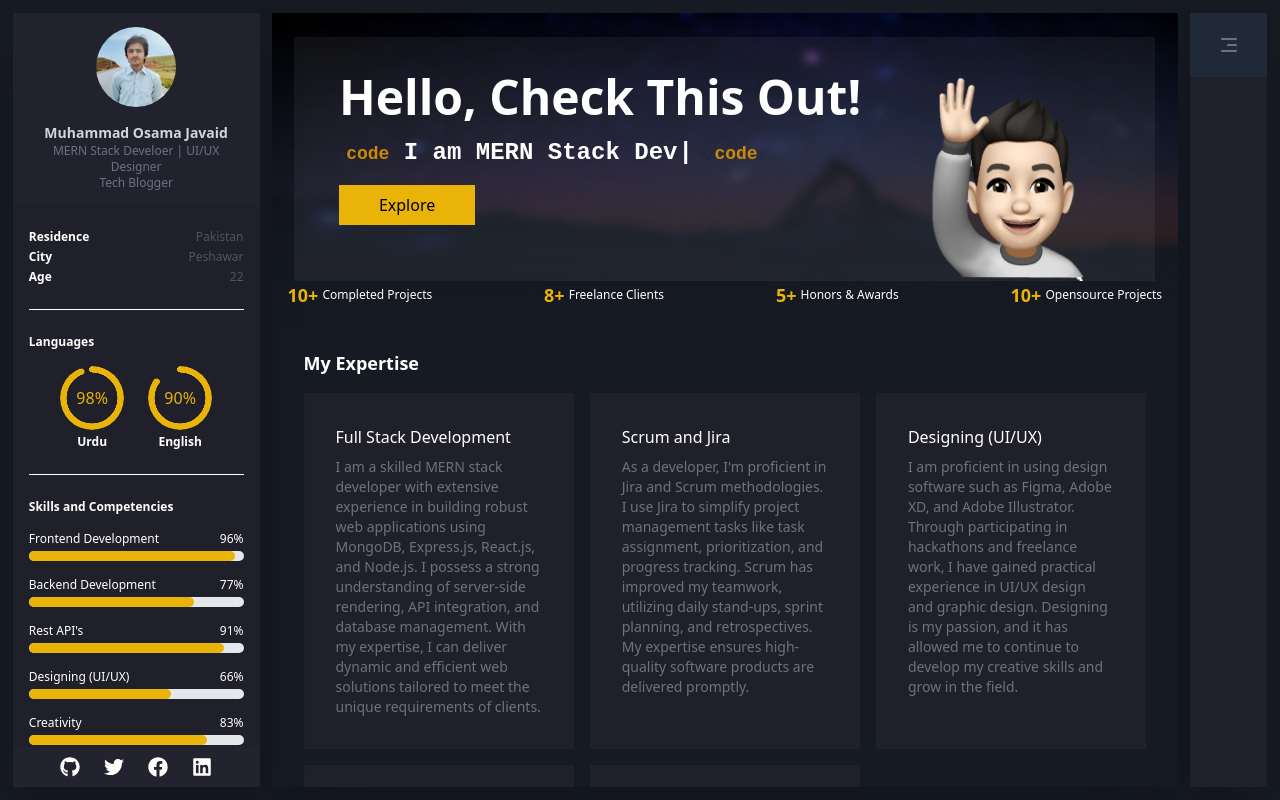
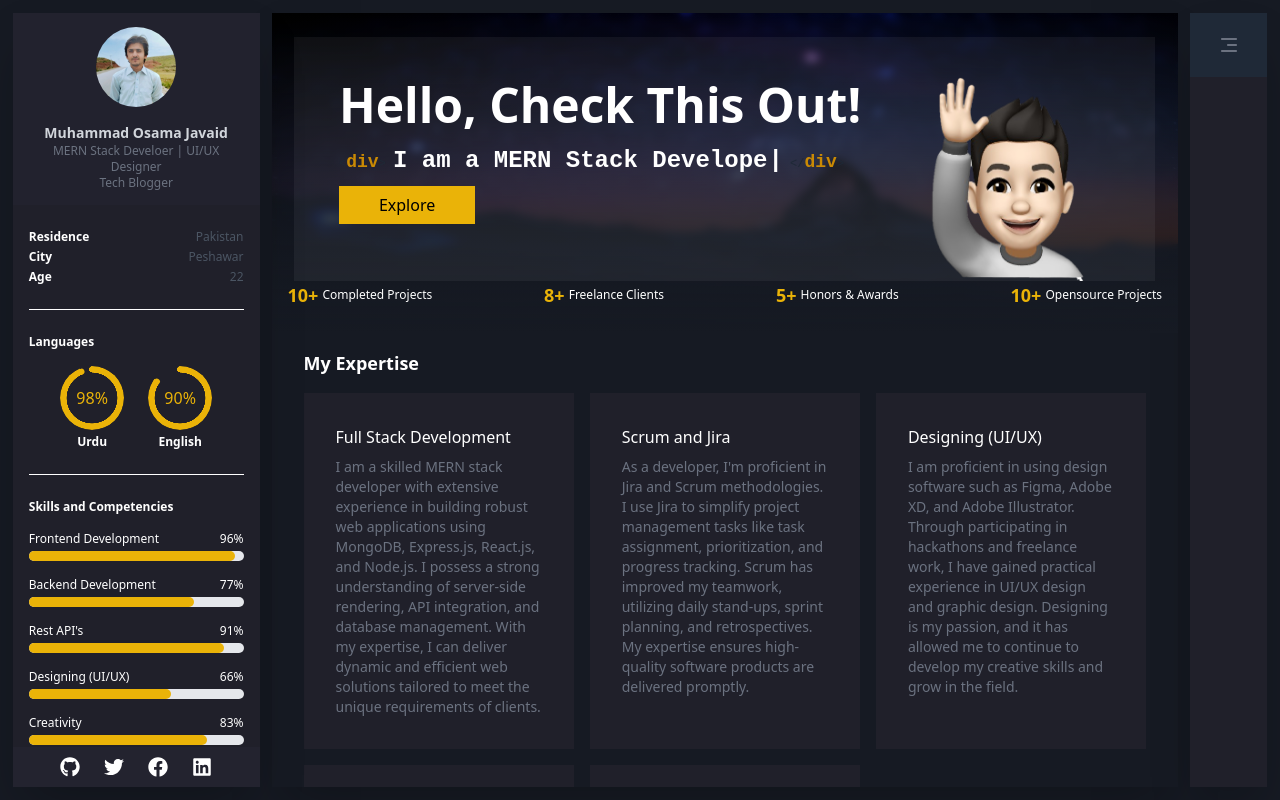
Before and after one commit to osamajavaid/portfolio, a Next.js app: page / in a window 1280 px wide. Built offline with nearby package versions, Linux system fonts and the light colour scheme.

Commit message:
scroll added on explore btn

```diff
--- a/components/Common/Intro/Download.jsx
+++ b/components/Common/Intro/Download.jsx
@@ -1,7 +1,7 @@
 const Download = ({ icon }) => {
     return (
         <>
-            <div className="flex flex-row text-gray-500 items-center gap-x-4 py-8 pt-4">
+            <div id="scroll-intro" className="flex flex-row text-gray-500 items-center gap-x-4 py-8 pt-4">
                 <span className="text-white">Download Resume</span>
                 <span>{icon}</span>
             </div>
--- a/components/HomeComponents/Banner.jsx
+++ b/components/HomeComponents/Banner.jsx
@@ -13,22 +13,22 @@ const Banner = () => {
                             </div>
                             <div className="">
                                 <div className=" py-4 pb-4 text-xs h-20 lg:h-auto" style={{ fontFamily: 'monospace' }}>
-                                    <span>{"<"}<span className="text-yellow-600 sm:text-base xl:text-lg font-bold">code</span>
+                                    <span>{"<"}<span className="text-yellow-600 sm:text-base xl:text-lg font-bold">div</span>
                                         {">"} <span className="text-white sm:text-xl xl:text-2xl font-bold"> I am  <span className="inline-block">
                                             <Typewriter
                                                 options={{
                                                     strings:
-                                                        ['MERN Stack Developer',
-                                                            'UI/UX Designer'],
+                                                        ['a MERN Stack Developer',
+                                                            'a NexJs Developer'],
                                                     autoStart: true,
                                                     loop: true,
                                                 }}
                                             />
                                         </span>
-                                        </span> {"</"}<span className="text-yellow-600 sm:text-base xl:text-lg font-bold">code</span>{">"} </span>
+                                        </span> {"</"}<span className="text-yellow-600 sm:text-base xl:text-lg font-bold">div</span>{">"} </span>
                                 </div>
                             </div>
-                            <button className="py-2 px-10 bg-yellow-500 text-black">Explore</button>
+                            <a href='#scroll-intro' className="py-2 px-10 bg-yellow-500 text-black">Explore</a>
                         </div>
                         <div className="w-48 h-52 relative hidden md:block">
                             <img className='absolute top-7 w-full h-full' src="images/emoji.png" alt="emoji" />
```
